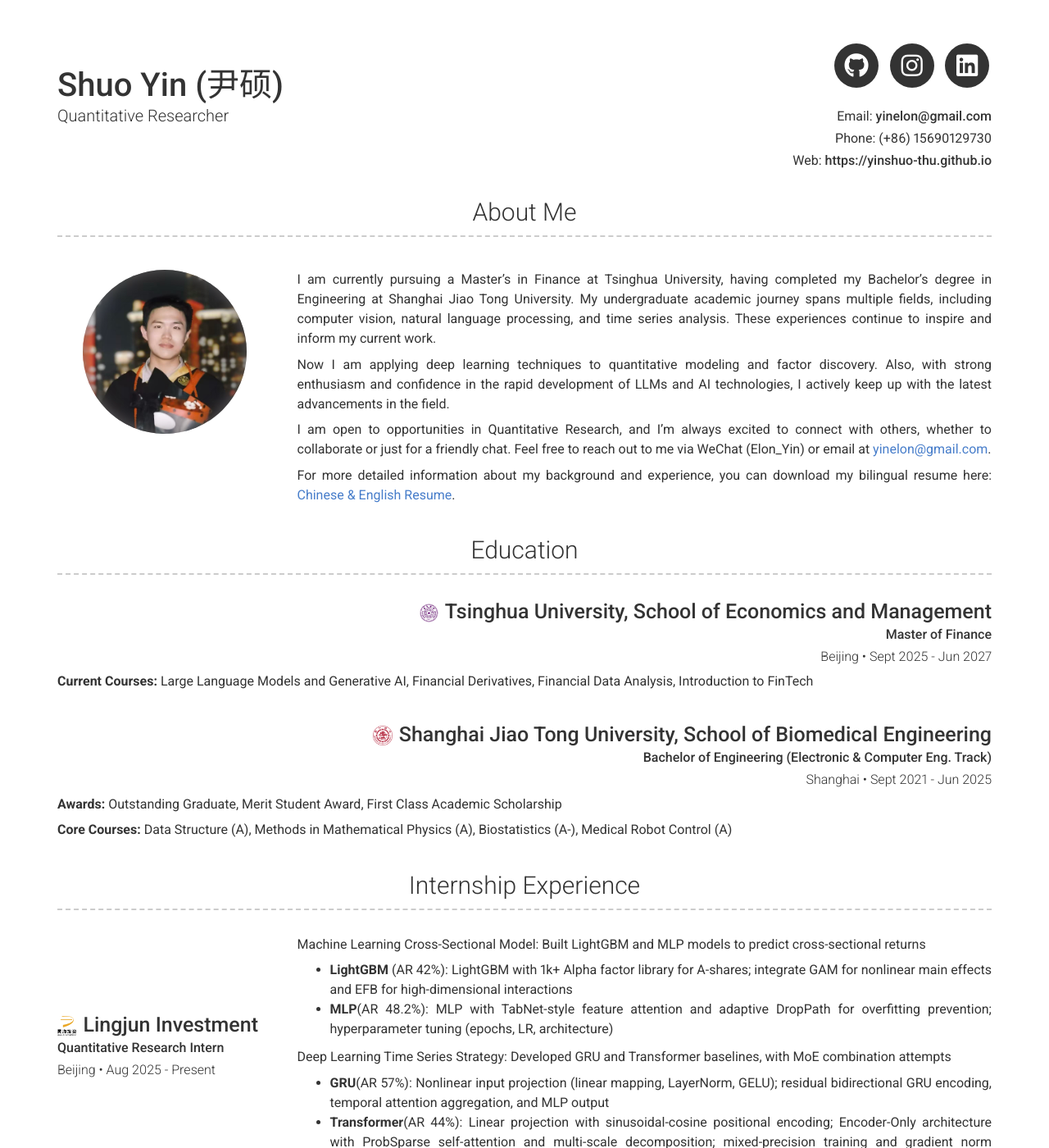
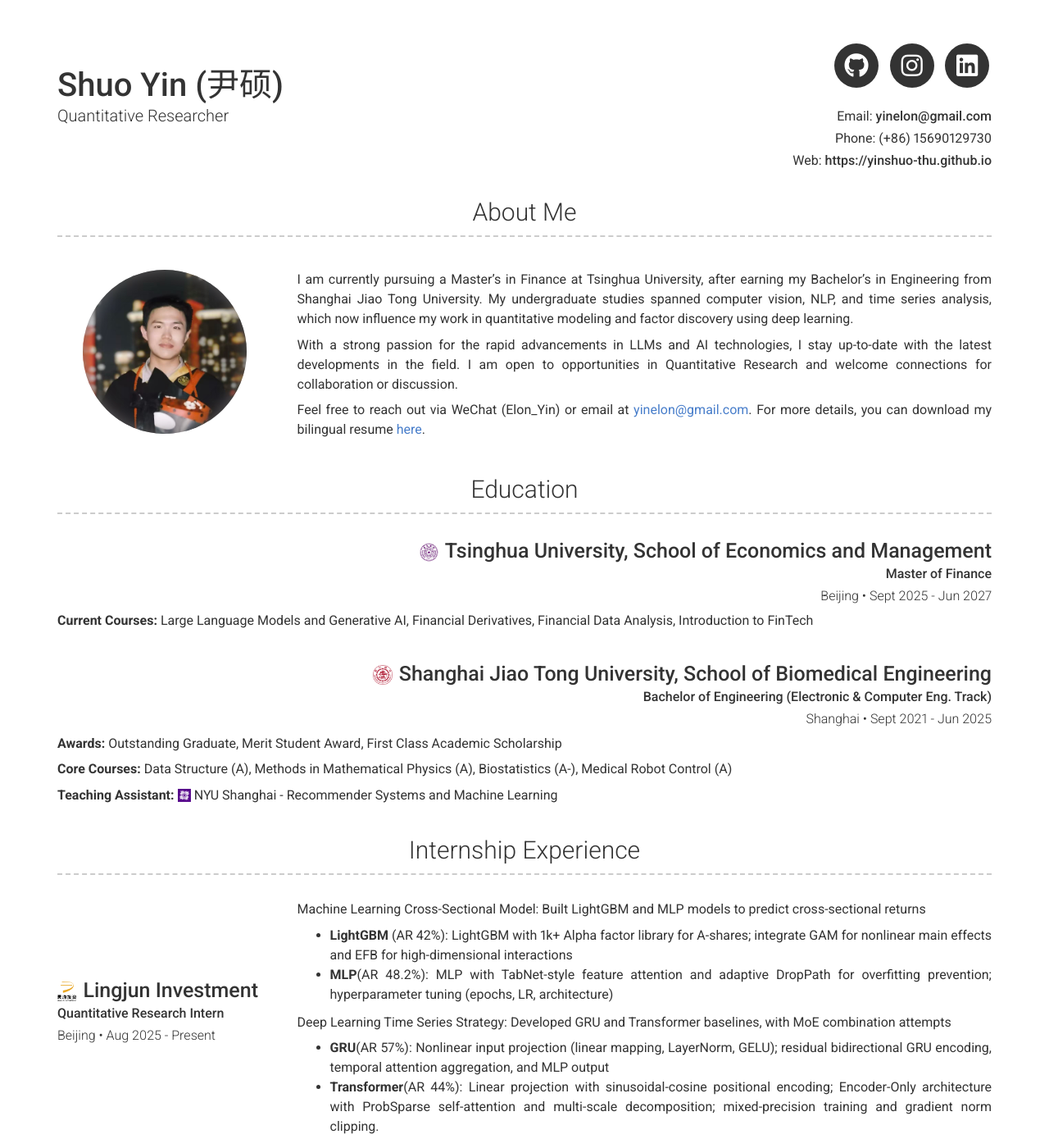
Before and after one commit to yinshuo-thu/yinshuo-thu.github.io, a Jekyll site: the page built from index.md, in a window 1280 px wide and 1400 px high. Shown: the whole window at 82% size. Built offline with Jekyll 4.4.1, drawn with Linux system fonts in a browser that asks for light colours; nearby versions of some CDN libraries; comment, search, counter and statistics services are not loaded; grey boxes are pictures that could not be loaded.

Commit message:
Add Teaching Assistant experience at NYU Shanghai with logo

```diff
--- a/_config.yml
+++ b/_config.yml
@@ -49,13 +49,11 @@ googlescholar_username:
 # about_title: About Me (Use this to override about section title)
 about_profile_image: assets/head.jpg
 about_content: | # this will include new lines to allow paragraphs
-  I am currently pursuing a Master's in Finance at Tsinghua University, having completed my Bachelor's degree in Engineering at Shanghai Jiao Tong University. My undergraduate academic journey spans multiple fields, including computer vision, natural language processing, and time series analysis. These experiences continue to inspire and inform my current work.
+  I am currently pursuing a Master's in Finance at Tsinghua University, after earning my Bachelor's in Engineering from Shanghai Jiao Tong University. My undergraduate studies spanned computer vision, NLP, and time series analysis, which now influence my work in quantitative modeling and factor discovery using deep learning.
 
-  Now I am applying deep learning techniques to quantitative modeling and factor discovery. Also, with strong enthusiasm and confidence in the rapid development of LLMs and AI technologies, I actively keep up with the latest advancements in the field.
+  With a strong passion for the rapid advancements in LLMs and AI technologies, I stay up-to-date with the latest developments in the field. I am open to opportunities in Quantitative Research and welcome connections for collaboration or discussion.
 
-  I am open to opportunities in Quantitative Research, and I’m always excited to connect with others, whether to collaborate or just for a friendly chat. Feel free to reach out to me via WeChat (Elon\_Yin) or email at [yinelon@gmail.com](mailto:yinelon@gmail.com).
-
-  For more detailed information about my background and experience, you can download my bilingual resume here: [Chinese & English Resume](assets/Resume-ShuoYin-1108.pdf).
+  Feel free to reach out via WeChat (Elon\_Yin) or email at [yinelon@gmail.com](mailto:yinelon@gmail.com). For more details, you can download my bilingual resume [here](assets/Resume-ShuoYin-1108.pdf).
 
 
 content:
@@ -79,6 +77,8 @@ content:
           **Awards:** Outstanding Graduate, Merit Student Award, First Class Academic Scholarship
 
           **Core Courses:** Data Structure (A), Methods in Mathematical Physics (A), Biostatistics (A-), Medical Robot Control (A)
+
+          **Teaching Assistant:** <img src='assets/NYU_SH.png' alt='NYU Shanghai' style='height: 16px; margin-right: 4px; vertical-align: middle;'>NYU Shanghai - Recommender Systems and Machine Learning
   - title: Internship Experience
     layout: list
     content:
```
Also changed, not shown: assets/NYU_SH.png (added).
